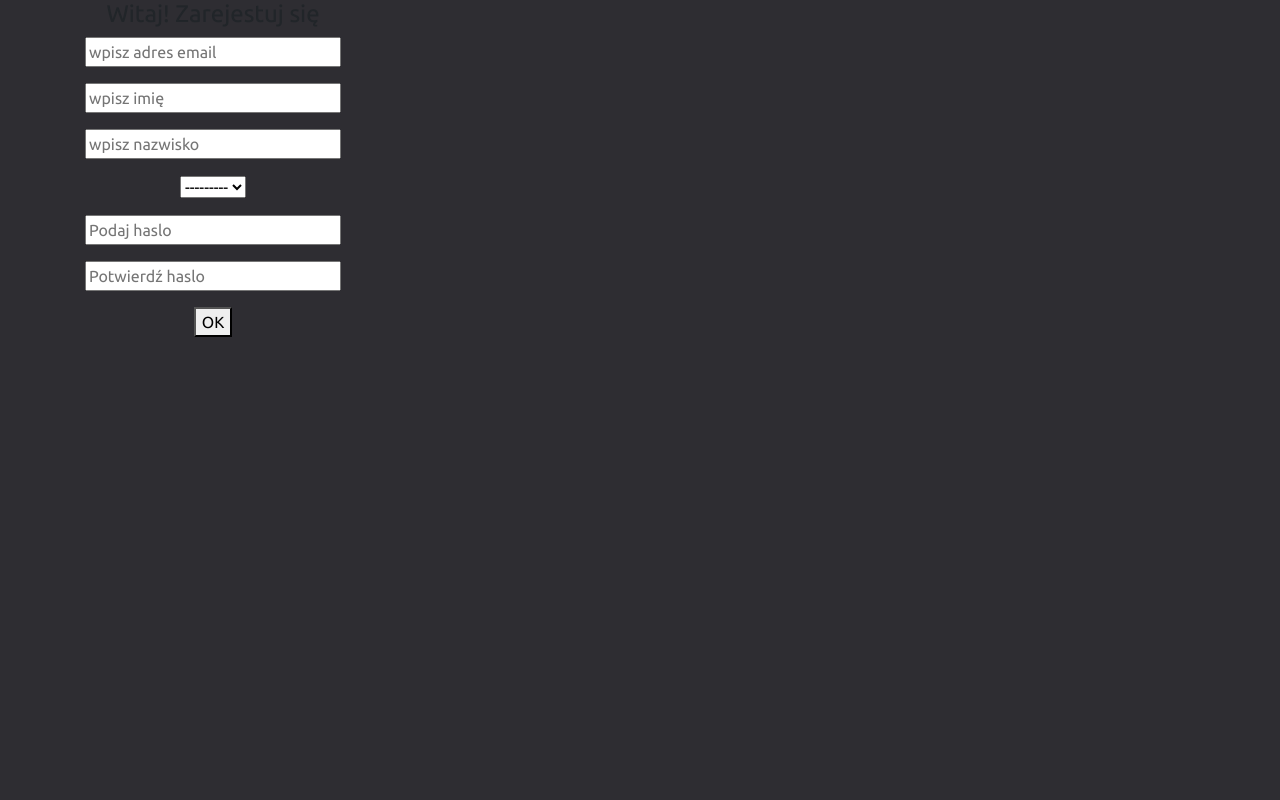
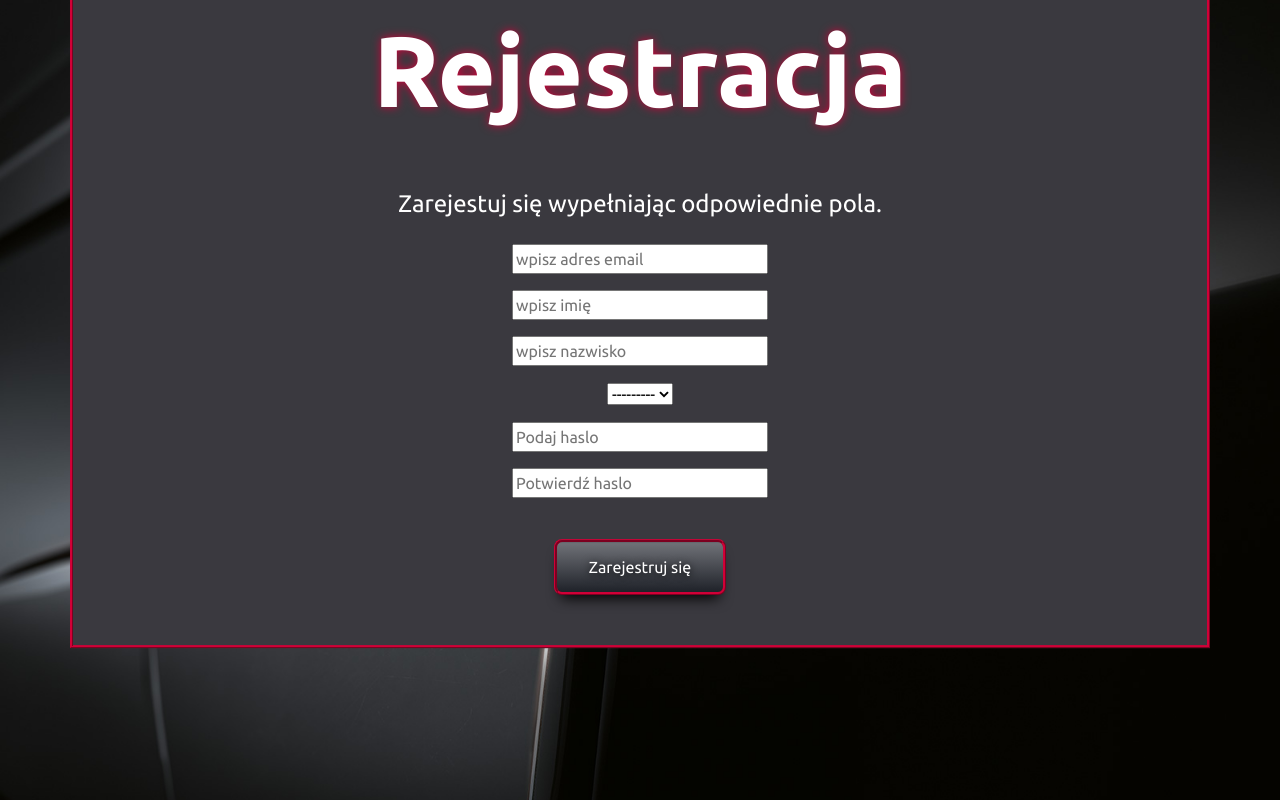
Before and after one commit to jatomczak/aplikacja, a Django app: page /clients/add in a window 1280 px wide. Run offline with Django 3.2, Linux system fonts and the light colour scheme; data that the repository does not hold is empty; some libraries are stand-ins or nearby versions.

Commit message:
wystylizowano formularz rejestracji

```diff
--- a/aplikacja_MAN/clients/templates/add_new_user.html
+++ b/aplikacja_MAN/clients/templates/add_new_user.html
@@ -2,28 +2,21 @@
 
 
 {% block content %}
-<section id="add_new_user" class="portfolio">
-    <div class="container">
-        <div class="row">
-                     <div class="main_slider text-center">
-                        <div class="col-md-12">
-                            <div class="head_title text-center">
-                                <h4>Witaj! Zarejestuj się </h4>
+
+<body class="login-body">
+    <div class="container login-window text-center">
+        <h1>Rejestracja</h1>
+        <h4>Zarejestuj się wypełniając odpowiednie pola. </h4>
             <form method='POST' action="{%block form_action%}{% endblock%}" >
-
                 {% for item in form %}
                 <p>{{ item }}</p>
                 {% csrf_token %}
                 {% endfor %}
-
                 {%for field in form %}
-
                 {% if field.errors %} <li> {{ field.label }}: {{field.errors}} </li>{%endif %}
-
                 {%endfor %}
-             <button type="submit" class="btn-lg2">  OK </button>
-        </form></div></div></div>
+             <button type="submit" class="btn-lg2 standard-button login-button">  Zarejestruj się </button>
+        </form>
     </div>
-</section>
-
+</body>
 {% endblock content %}
```
Lines whose indentation alone changed are shown as unchanged.
